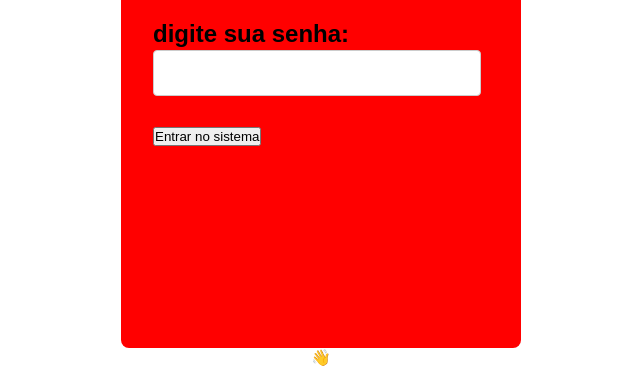
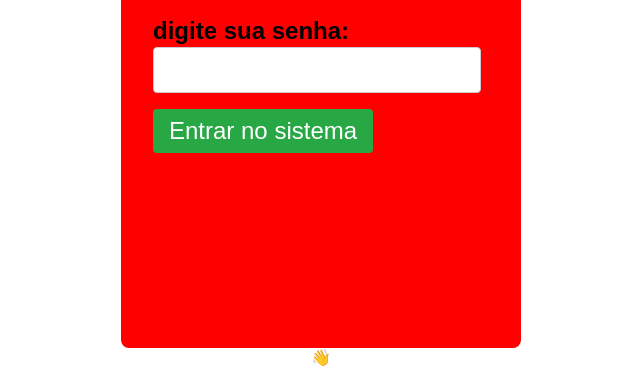
Before and after one commit to marcelovmartins/pag-log-electro, an Electron app: page index.html in a window 800 px wide. Shown: the part 433-800 px from the top of the page, without its empty margins (79-719 px from the left). Drawn offline with Linux system fonts and the light colour scheme.

Commit message:
teste green

```diff
--- a/styles.css
+++ b/styles.css
@@ -41,3 +41,21 @@ input {
     border: 1px solid #ccc;
     margin-bottom: 16px;
 }
+button {
+    font-size: 1.5rem;
+    padding: 8px 16px;
+    border-radius: 4px;
+    border: none;
+    background-color: #28a745;
+    color: white;
+    cursor: pointer;
+    transition: background-color 0.3s ease;
+}
+
+button:hover {
+    background-color: #cc2f1b;
+}
+button:disabled {
+    background-color: #2f13cc;
+    cursor: not-allowed;
+}
```
